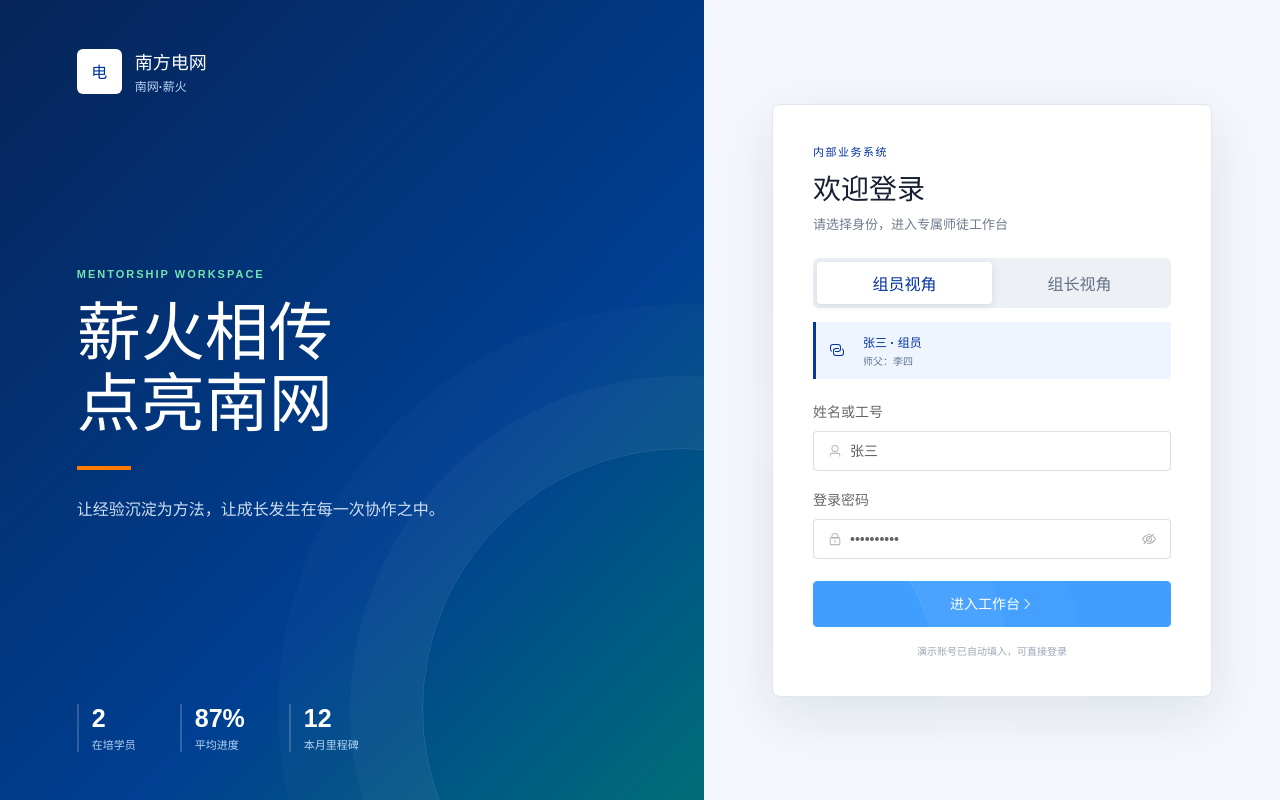
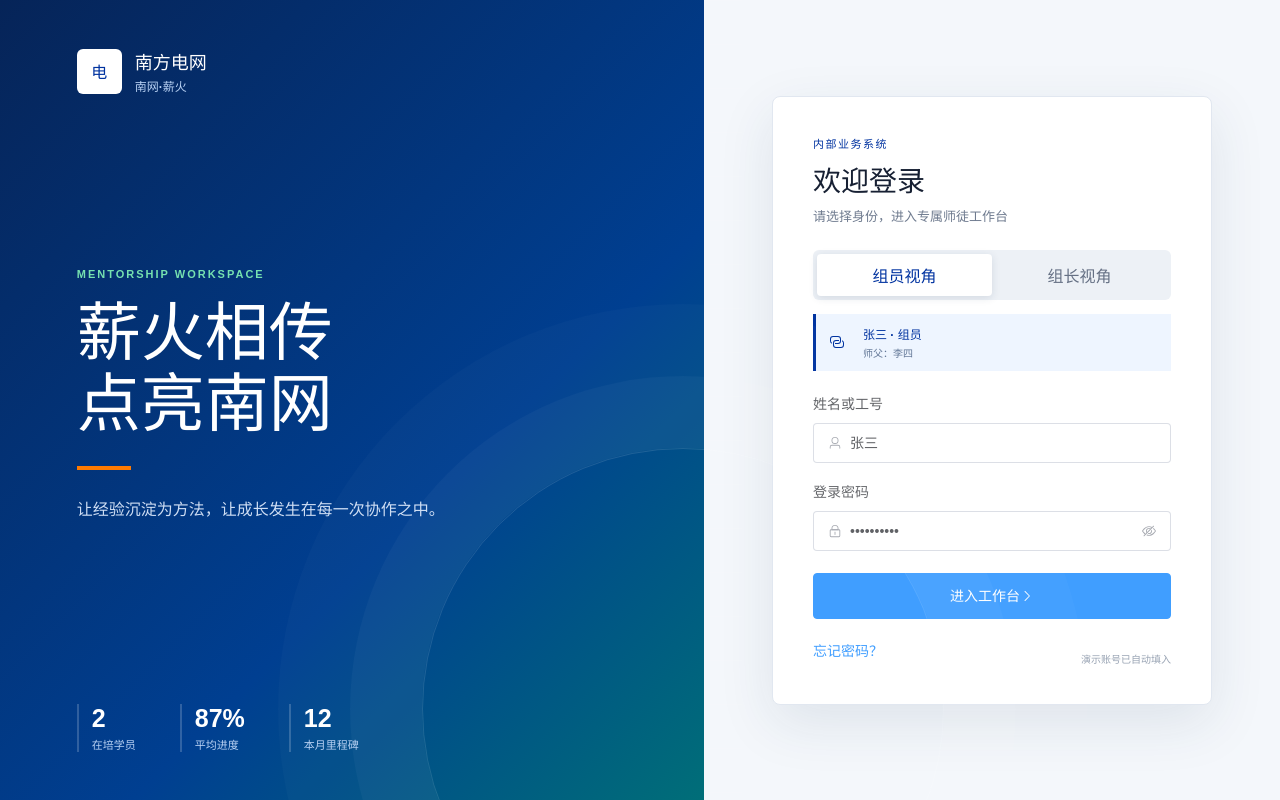
Before and after one commit to bubblehhhh/nanwang, a Vue app: page /login in a window 1280 px wide. Built offline with nearby package versions, Linux system fonts and the light colour scheme; no server answers.

Commit message:
feat: 登录页添加忘记密码入口链接

```diff
--- a/src/views/Login.vue
+++ b/src/views/Login.vue
@@ -39,7 +39,10 @@ async function submit() {
           <el-form-item label="登录密码"><el-input v-model="form.password" size="large" :prefix-icon="Lock" type="password" show-password placeholder="至少8位并含特殊字符" @keyup.enter="submit" /></el-form-item>
           <el-button class="login-submit" type="primary" size="large" :loading="loading" @click="submit">进入工作台 <el-icon><ArrowRight /></el-icon></el-button>
         </el-form>
-        <p class="login-tip">演示账号已自动填入，可直接登录</p>
+        <div style="display:flex;justify-content:space-between;align-items:center;margin-top:16px">
+          <el-link type="primary" :underline="false" @click="router.push('/forgot-password')">忘记密码？</el-link>
+          <span class="login-tip">演示账号已自动填入</span>
+        </div>
       </div>
     </section>
   </div>
```
